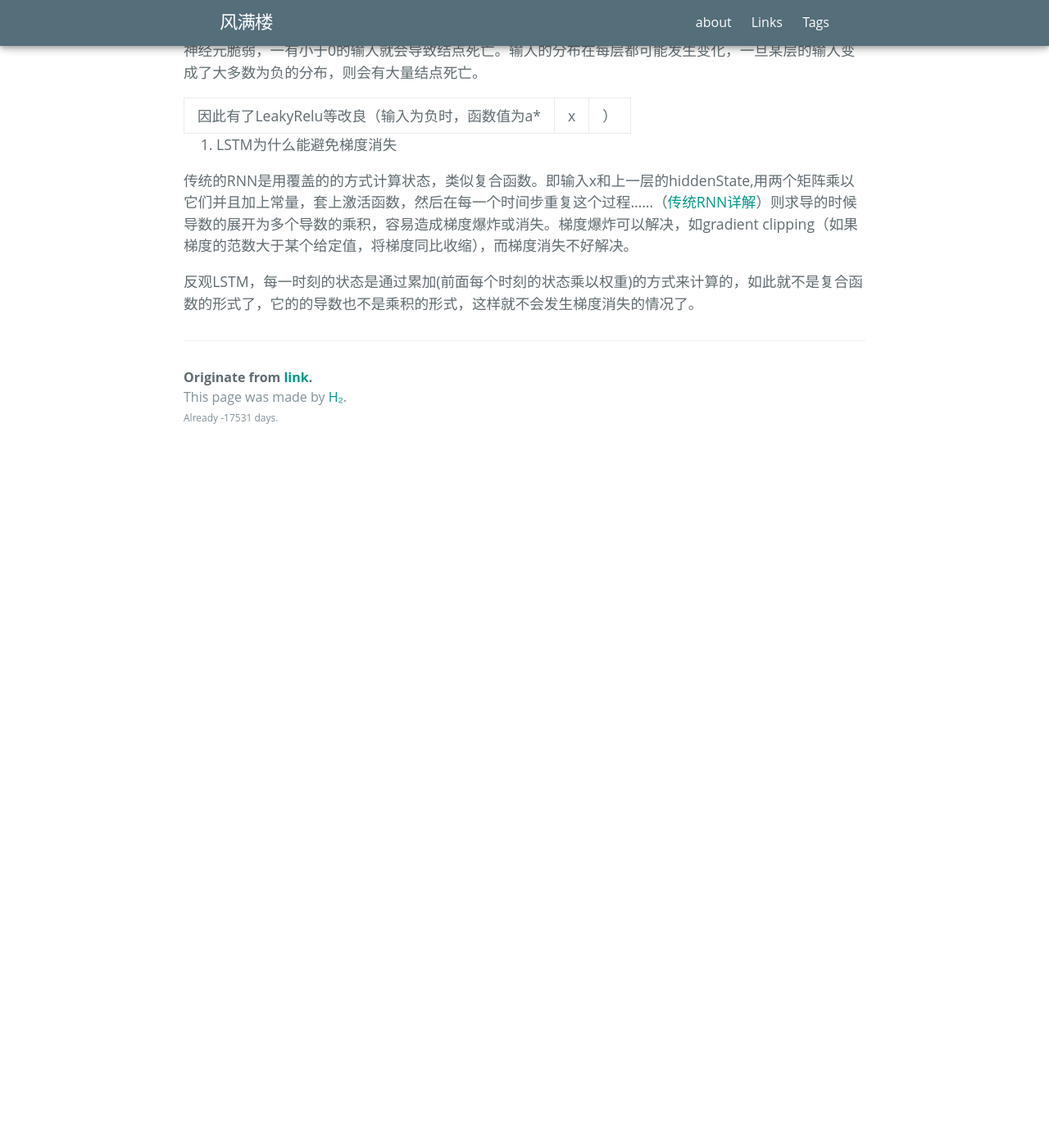
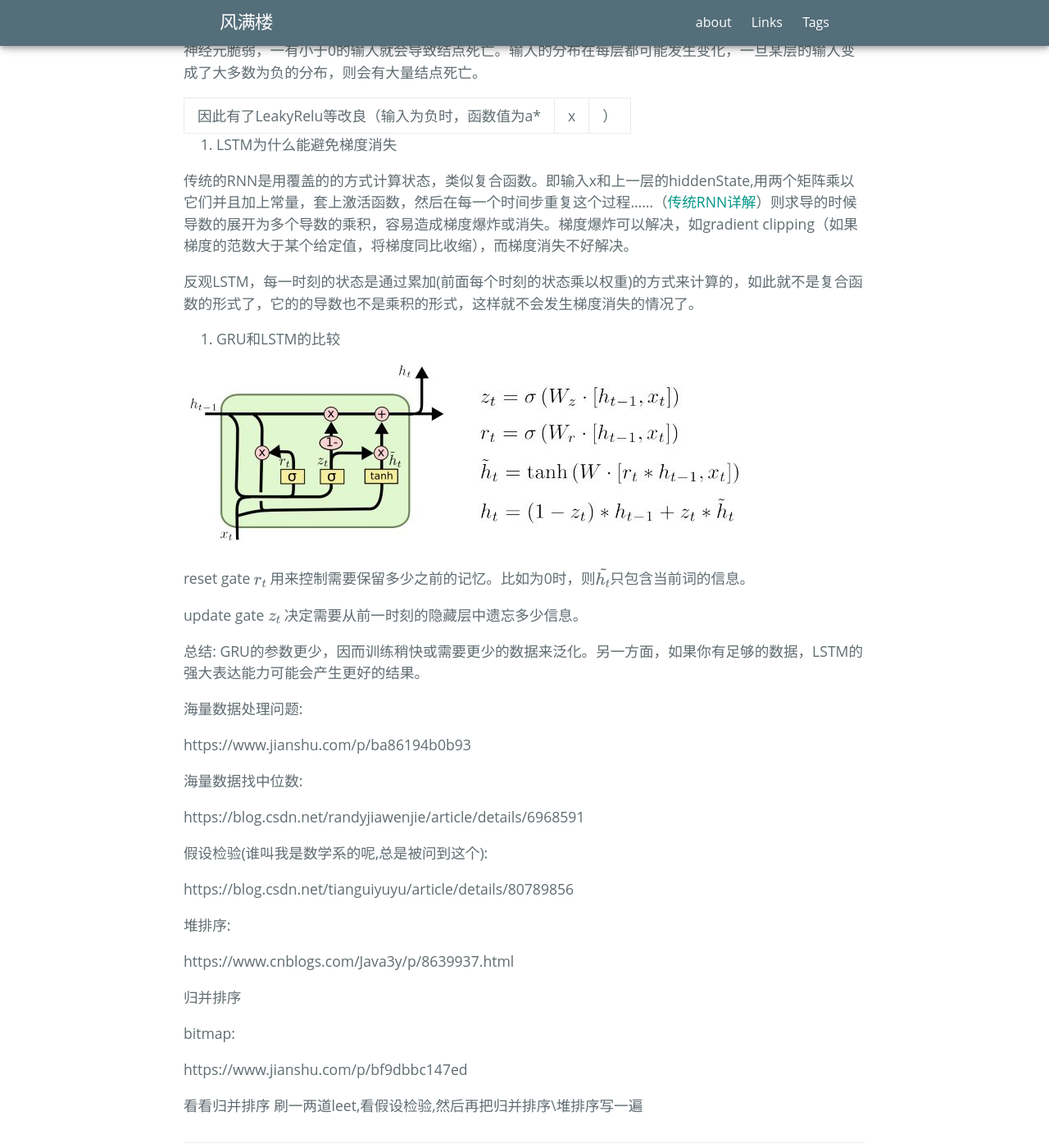
Before and after one commit to paichin/paichin.github.io, a Jekyll site: the page built from _posts/2019-12-15-revision.md, in a window 1280 px wide and 1400 px high, scrolled down 748 px. Shown: the whole window at 82% size. Built offline with Jekyll 4.4.1, drawn with Linux system fonts in a browser that asks for light colours; some web fonts are replaced; formulas are drawn with MathJax 3; comment, search, counter and statistics services are not loaded; before the commit the page ends 1316 px from its top, so only the background shows below that.

Commit message:
Update 2019-12-15-revision.md

```diff
--- a/_posts/2019-12-15-revision.md
+++ b/_posts/2019-12-15-revision.md
@@ -30,3 +30,39 @@ https://www.cnblogs.com/DjangoBlog/p/7699664.html
 传统的RNN是用覆盖的的方式计算状态，类似复合函数。即输入x和上一层的hiddenState,用两个矩阵乘以它们并且加上常量，套上激活函数，然后在每一个时间步重复这个过程……（[传统RNN详解](https://www.cnblogs.com/YiXiaoZhou/p/6058890.html)）则求导的时候导数的展开为多个导数的乘积，容易造成梯度爆炸或消失。梯度爆炸可以解决，如gradient clipping（如果梯度的范数大于某个给定值，将梯度同比收缩），而梯度消失不好解决。
 
 反观LSTM，每一时刻的状态是通过累加(前面每个时刻的状态乘以权重)的方式来计算的，如此就不是复合函数的形式了，它的的导数也不是乘积的形式，这样就不会发生梯度消失的情况了。
+
+5. GRU和LSTM的比较
+
+![图片](https://paichin.github.io/assets/images4post/6_0.jpg)
+
+reset gate $r_{t}$  用来控制需要保留多少之前的记忆。比如为0时，则$\tilde{h_{t}}$只包含当前词的信息。
+
+update gate $z_{t}$ 决定需要从前一时刻的隐藏层中遗忘多少信息。
+
+
+总结: GRU的参数更少，因而训练稍快或需要更少的数据来泛化。另一方面，如果你有足够的数据，LSTM的强大表达能力可能会产生更好的结果。
+
+海量数据处理问题:
+
+https://www.jianshu.com/p/ba86194b0b93
+
+海量数据找中位数:
+
+https://blog.csdn.net/randyjiawenjie/article/details/6968591
+
+假设检验(谁叫我是数学系的呢,总是被问到这个):
+
+https://blog.csdn.net/tianguiyuyu/article/details/80789856
+
+堆排序:
+
+https://www.cnblogs.com/Java3y/p/8639937.html
+
+归并排序
+
+bitmap:
+
+https://www.jianshu.com/p/bf9dbbc147ed
+
+看看归并排序
+刷一两道leet,看假设检验,然后再把归并排序\堆排序写一遍
```
